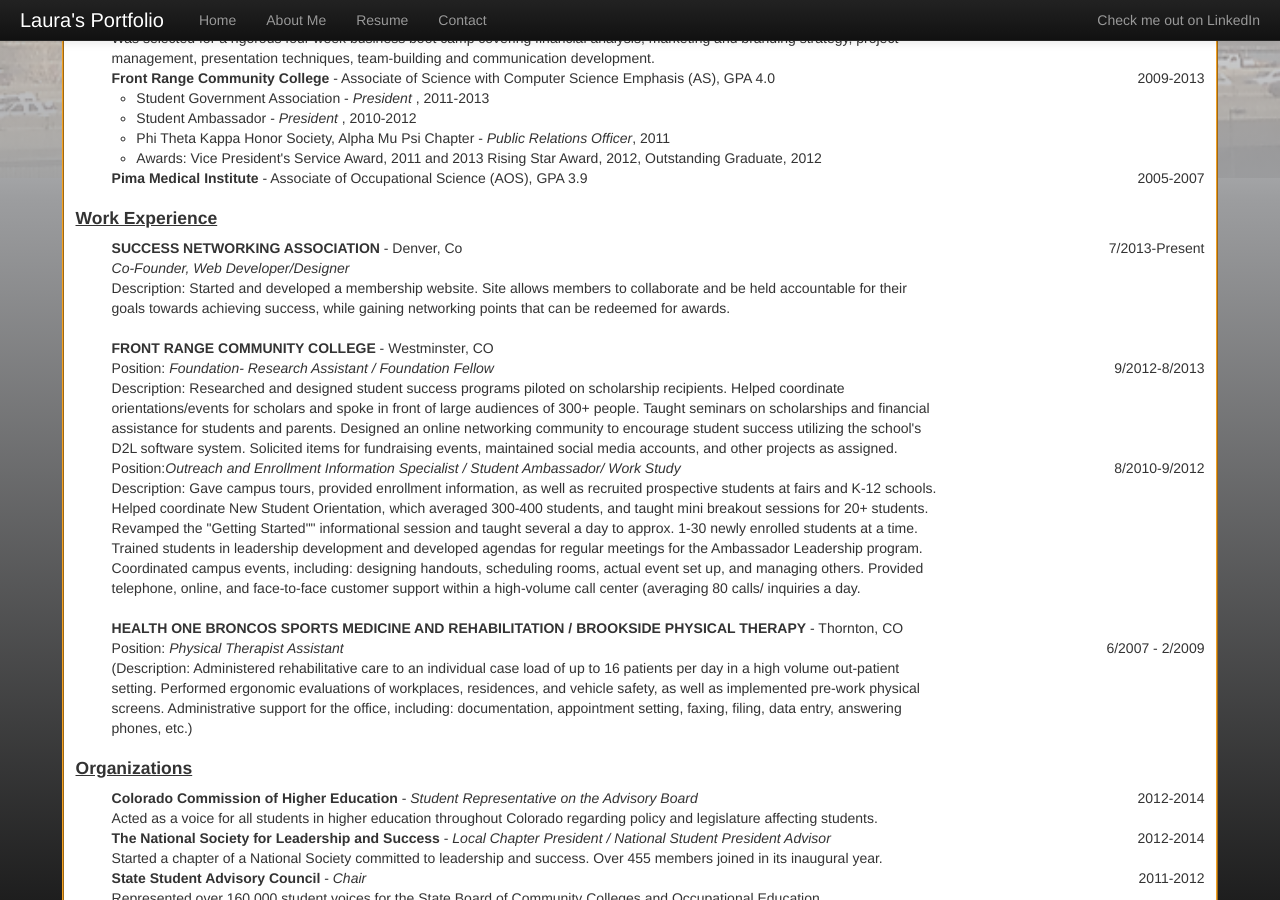
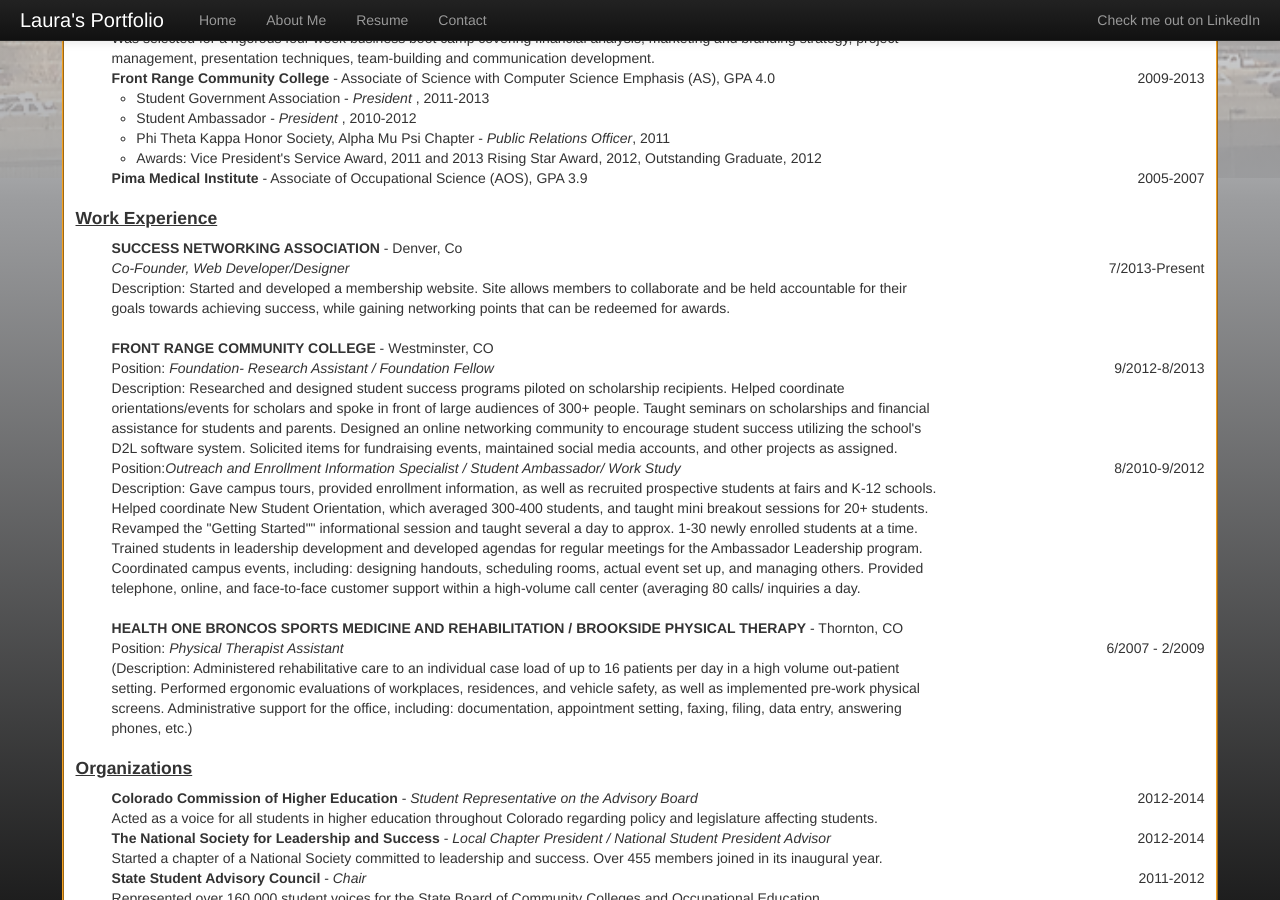
Before and after one commit to LauraR6561/Laurar6561.github.io, a Jekyll site: the page built from resume.html, in a window 1280 px wide and 900 px high, scrolled down 334 px. Built offline with Jekyll 4.4.1, drawn with Linux system fonts in a browser that asks for light colours; Markdown is read by kramdown in place of the engine named in the settings.

Commit message:
Changed resume date location

```diff
--- a/resume.html
+++ b/resume.html
@@ -41,8 +41,8 @@ title: "Laura Rutz"
     <h4 class="resumetitle">Work Experience</h4>
     <ul class="resumelist">
         <li class="resumecontent "><strong>SUCCESS NETWORKING ASSOCIATION</strong> - Denver, Co</li>
+        <li class="resumecontent"><em>Co-Founder, Web Developer/Designer</em></li>
         <li class="resumedate">7/2013-Present</li>
-        <li class="resumecontent"><em>Co-Founder, Web Developer/Designer</em></li>
         <li class="resumecontent">Description: Started and developed a membership website. Site allows members to collaborate and be held accountable for their goals towards achieving success, while gaining networking points that can be redeemed for awards.</li>
     </ul>
     <ul class="resumelist">
```
